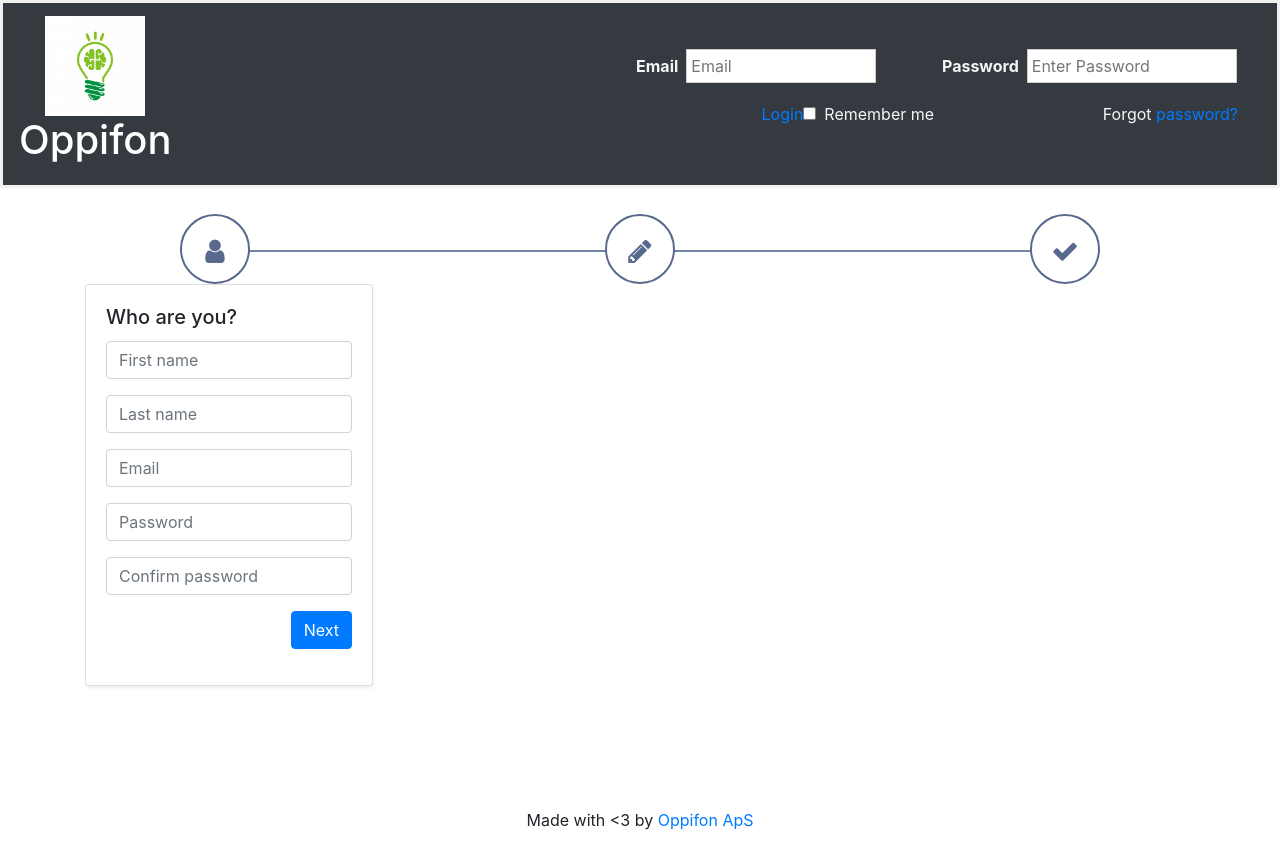
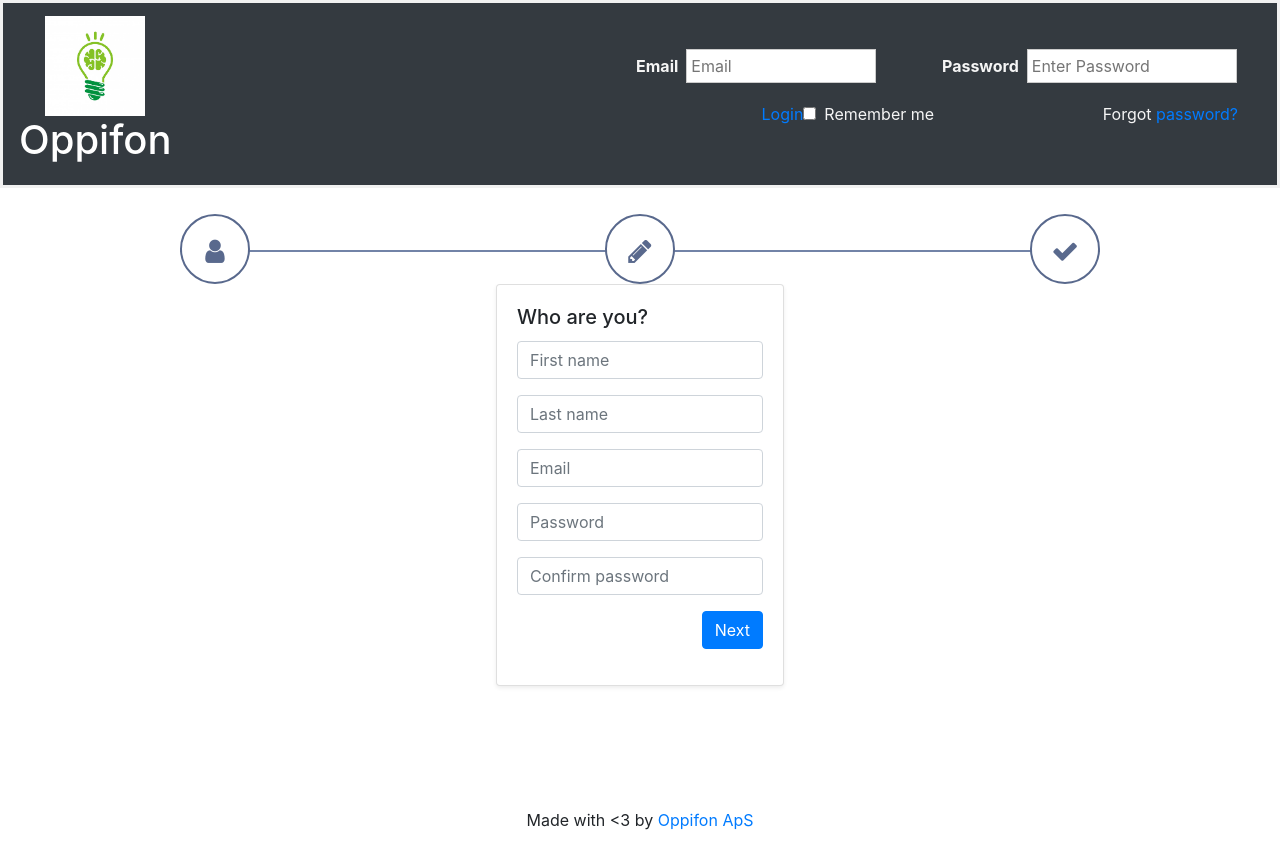
Before and after one commit to DanLeeDK/Oppifon, an Angular app in the folder oppifon/: page /signup in a window 1280 px wide. Built offline with nearby package versions, Linux system fonts and the light colour scheme; what angular-bootstrap-md would draw is missing.

Commit message:
cards are centerd

```diff
--- a/oppifon/src/app/sign-up/sign-up.component.html
+++ b/oppifon/src/app/sign-up/sign-up.component.html
@@ -25,11 +25,11 @@
   </div>
 
   <!-- Carousel-->
-  <div id="carousel" class="carousel slide" style=" width:100%; height: 500px !important;" data-ride="carousel"
-    data-interval=false>
-    <div class="carousel-inner">
+  <div id="carousel" class="carousel slide" data-ride="carousel" data-interval=false>
+    <div class="carousel-inner" style=" width:100%; height: 500px !important;">
       <!-- Who are you card-->
       <div class="carousel-item active">
+        <div class="row justify-content-center">
           <div class="card bg-white mb-3 shadow-sm" style="max-width: 18rem;">
             <div class="card-body text-left">
               <h5 class="card-title">Who are you?</h5>
@@ -56,8 +56,10 @@
             </div>
           </div>
         </div>
+      </div>
       <!-- What are you card-->
       <div class="carousel-item" style=" width:100%; height: 500px !important;">
+        <div class="row justify-content-center">
           <div class="card bg-white mb-3 shadow-sm" style="max-width: 18rem;">
             <div class="card-body text-left">
               <h5 class="card-title">Who are you?</h5>
@@ -100,7 +102,9 @@
             </div>
           </div>
         </div>
+      </div>
       <div class="carousel-item" style=" width:100%; height: 500px !important;">
+        <div class="row justify-content-center">
           <div class="card bg-white mb-3 shadow-sm" style="max-width: 18rem;">
             <div class="card-body text-left">
               <h5 class="card-title">Are you an expert?</h5>
@@ -126,3 +130,4 @@
       </div>
     </div>
   </div>
+</div>
```
Lines whose indentation alone changed are shown as unchanged.
